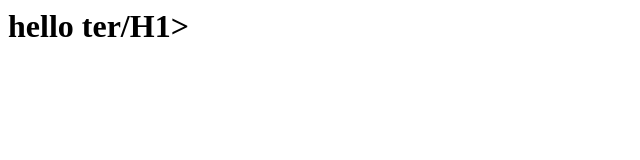
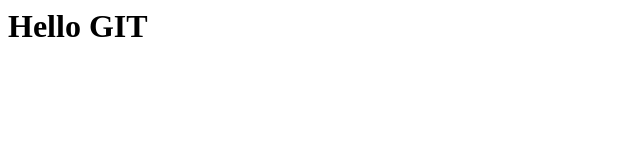
Before and after one commit to markess/devops-git-ans, a plain HTML site: page index.html in a window 1280 px wide. Shown: the whole page, without its empty margins (0-640 px from the left). Drawn offline with Linux system fonts and the light colour scheme.

Commit message:
Revert "wrong commit"
This reverts commit b623bef458fecb0fb3f491537dae94c6029f3caa.

```diff
--- a/index.html
+++ b/index.html
@@ -1 +1 @@
-<h1> hello ter/H1>
+<h1>Hello GIT</H1>
```
Also changed, not shown: index.txt.
